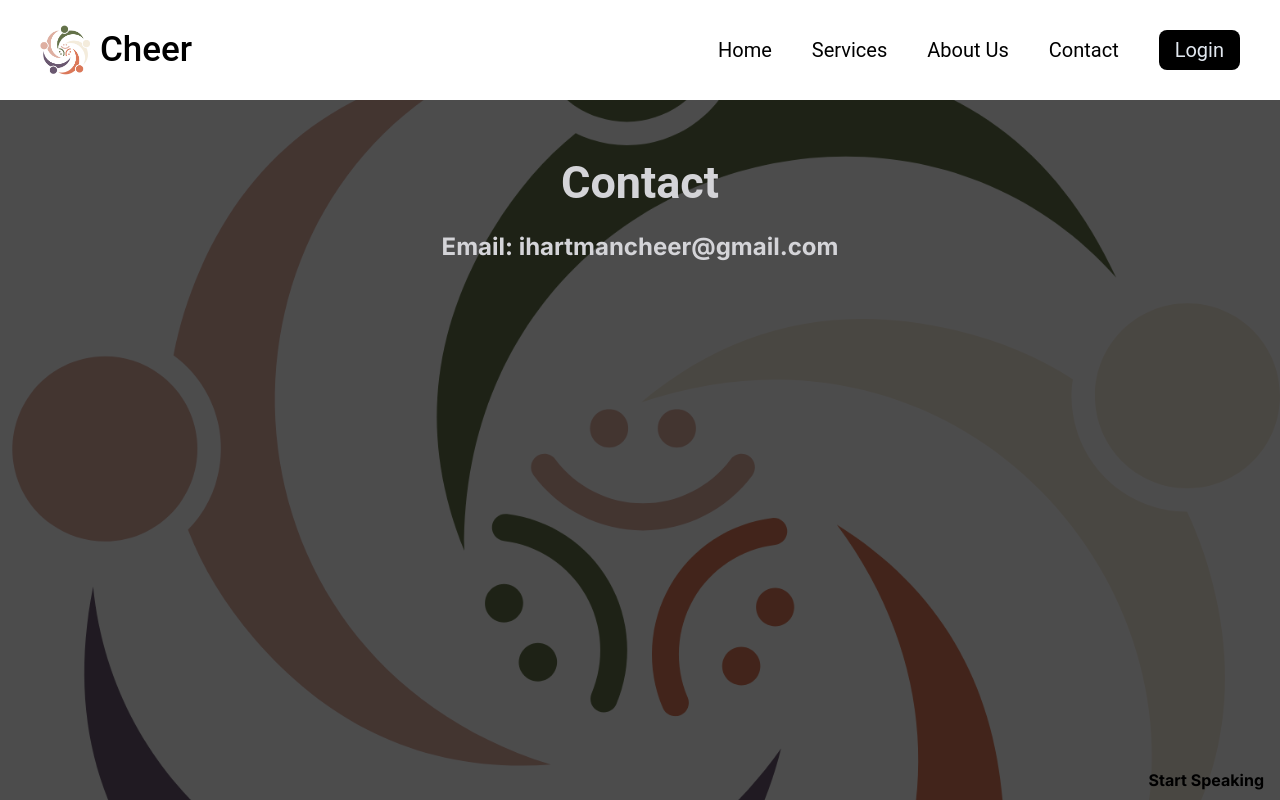
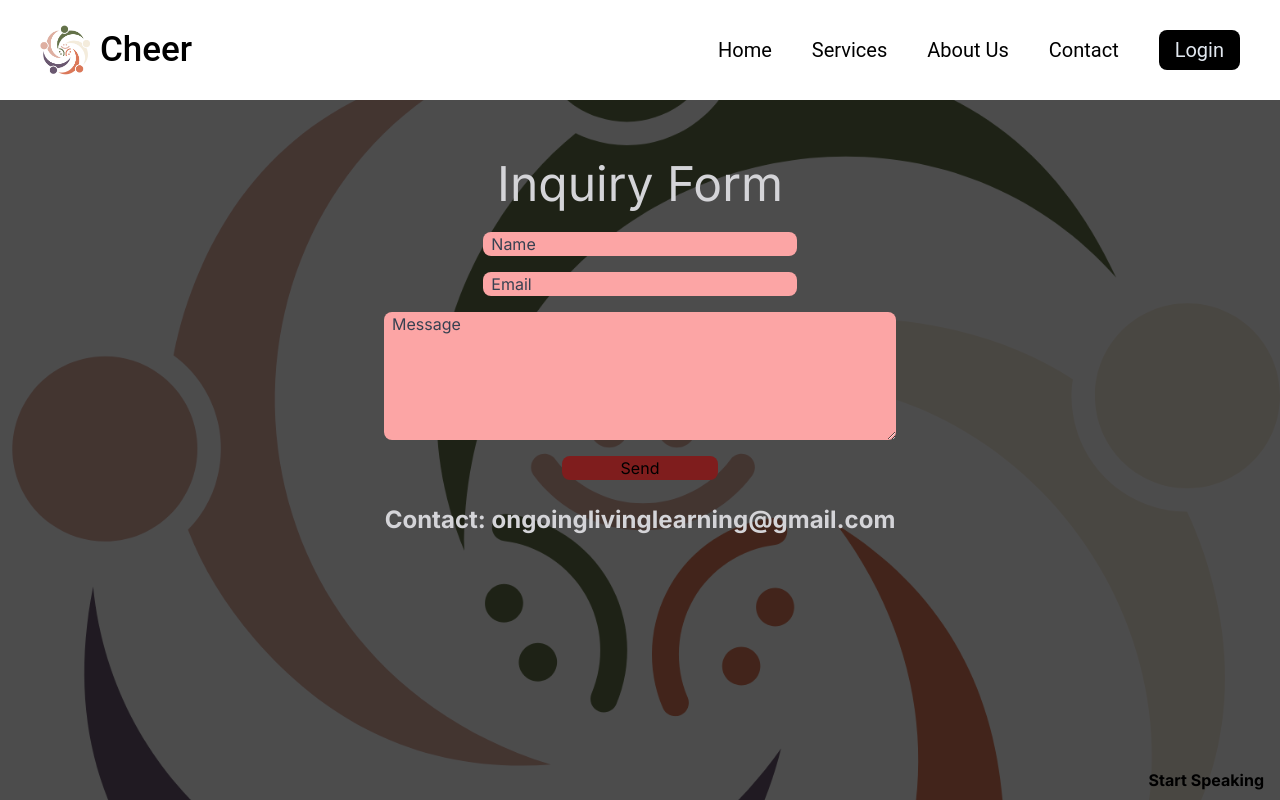
Before and after one commit to Nate5461/SE3350-Project, a Next.js app: page /info/contact in a window 1280 px wide. Shown: the top 800 px of the page. Built offline with nearby package versions, Linux system fonts and the light colour scheme; no server answers.

Commit message:
Improved the inquiry system that is sent to database instead

```diff
--- a/package.json
+++ b/package.json
@@ -17,7 +17,8 @@
     "node": "^21.6.1",
     "react": "^18",
     "react-dom": "^18",
-    "sqlite": "^5.1.1"
+    "sqlite": "^5.1.1",
+    "tailwind": "^4.0.0"
   },
   "devDependencies": {
     "@types/node": "^20",
--- a/src/app/info/contact/page.tsx
+++ b/src/app/info/contact/page.tsx
@@ -1,14 +1,67 @@
-import React from "react";
+"use client";
+import React, { useState } from "react";
+import firebase_app from "../../firebase";
+import { getFirestore, addDoc, collection, serverTimestamp } from "firebase/firestore";
+
+const db = getFirestore(firebase_app);
 
 export default function ContactPage() {
+    const [name, setName] = useState("");
+    const [email, setEmail] = useState("");
+    const [message, setMessage] = useState("");
+
+    const handleSubmit = async (e) => {
+        e.preventDefault();
+        try {
+            await addDoc(collection(db, "inquiries"), {
+                name,
+                email,
+                message,
+                timestamp: serverTimestamp(),
+            });
+            setName("");
+            setEmail("");
+            setMessage("");
+            alert("Message sent!");
+        } catch (e) {
+            console.error("Error adding document: ", e);
+        }
+    };
+
     return (
         <>
-            <div className="text-wrapper text-zinc-300 text-5xl">
-                Contact
-            </div>
-            <div className="w-1/2 text-zinc-300 text-2xl font-bold text-center">
-                Email: <a href="mailto: ihartmancheer@gmail.com">ihartmancheer@gmail.com</a>
-            </div>
+          <div className="w-full md:w-3/4 lg:w-1/2 mx-auto text-center text-zinc-300 text-5xl">
+            Inquiry Form
+          </div>
+          <form onSubmit={handleSubmit} className="flex flex-col items-center w-full">
+            <input
+              type="text"
+              value={name}
+              onChange={(e) => setName(e.target.value)}
+              placeholder="Name"
+              required
+              className="mb-4 bg-red-300 rounded-lg w-1/3 placeholder-gray-700 text-black pl-2"
+            />
+            <input
+              type="email"
+              value={email}
+              onChange={(e) => setEmail(e.target.value)}
+              placeholder="Email"
+              required
+              className="mb-4 bg-red-300 rounded-lg w-1/3 placeholder-gray-700 text-black pl-2"
+            />
+            <textarea
+              value={message}
+              onChange={(e) => setMessage(e.target.value)}
+              placeholder="Message"
+              required
+              className="mb-4 bg-red-300 rounded-lg max-w-lg w-full h-32 placeholder-gray-700 text-black pl-2"
+            />
+            <button type="submit" className=" w-1/6 self-center bg-red-900 rounded-lg">Send</button>
+          </form>
+          <div className="w-3/4 text-zinc-300 text-2xl font-bold text-center">
+            Contact: <a href="mailto: ongoinglivinglearning@gmail.com">ongoinglivinglearning@gmail.com</a>
+          </div>
         </>
-    );
-};
+      );
+    }
```
